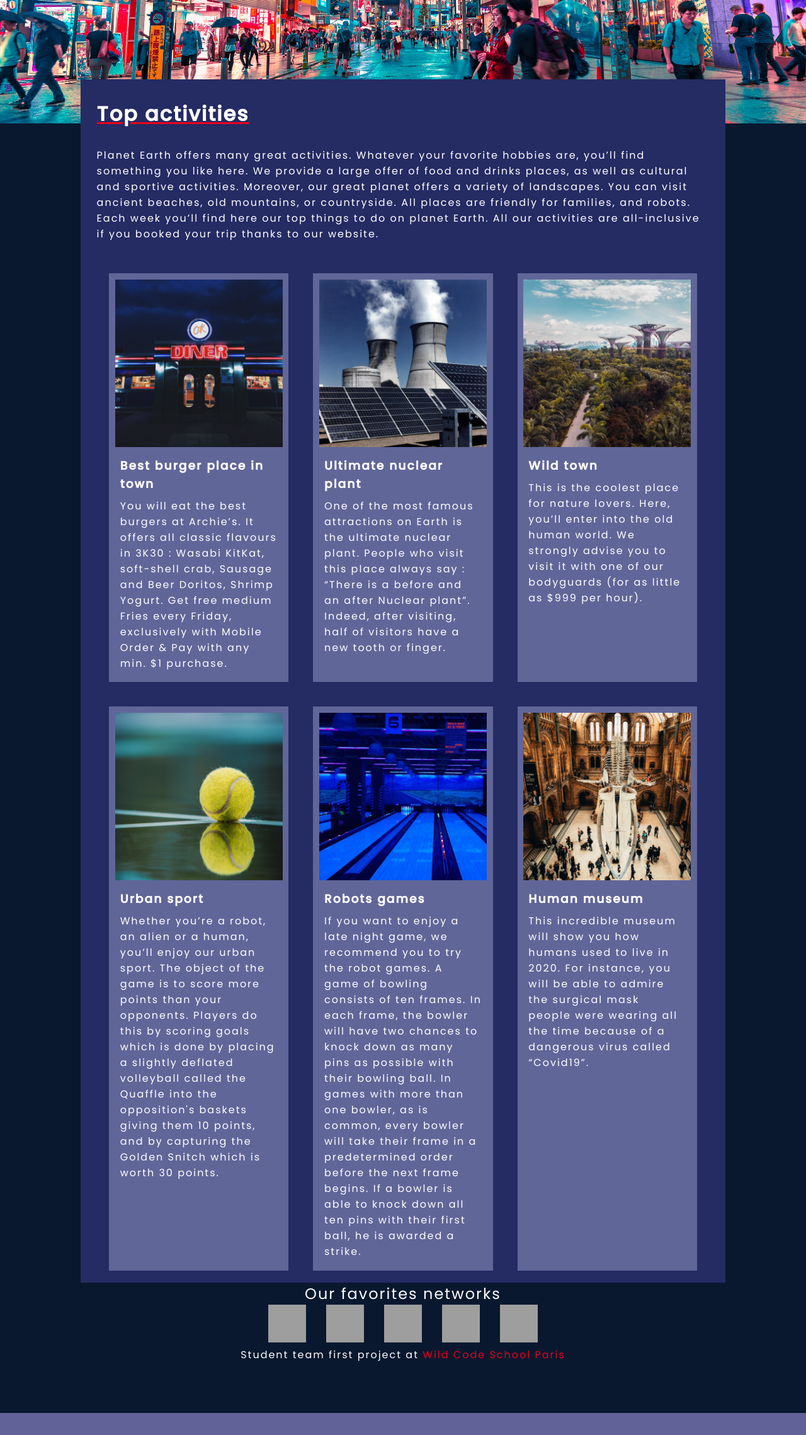
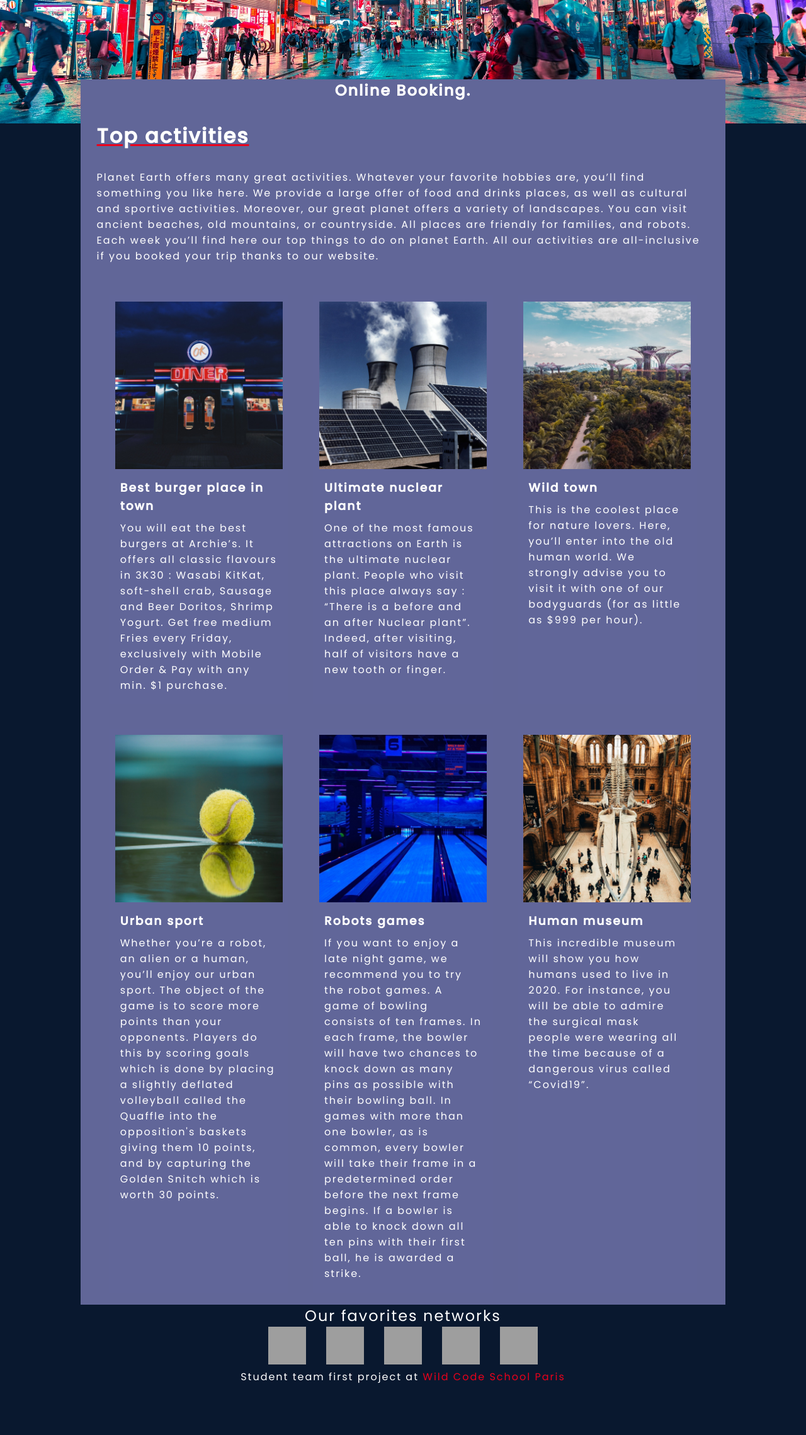
Before and after one commit to LHippolyteCBM/Projo1, a PHP site: page /things-to-do.php in a window 1280 px wide. Shown: the part 284-2563 px from the top of the page at 63% size. Before the commit the page ends 2528 px from the top, so only its background shows below. Run offline with PHP 8.4, Linux system fonts and the light colour scheme; grey boxes are pictures that could not be loaded.

Commit message:
fixing bugs

```diff
--- a/style.css
+++ b/style.css
@@ -959,7 +959,7 @@ footer a {
 }
 
 .main-font-color{
-    background-color: var(--backgroundHight);
+    background-color: #616698;
 }
 
 /*MOBILE */
--- a/things-to-do.php
+++ b/things-to-do.php
@@ -21,6 +21,10 @@
 
 
     <main class ="main-font-color">
+        <h2 class="text-h2" id='h2-activities'>Online Booking.</h2>
+        <div class="rectangle-div-top">
+        </div>
+
         <div class="intro-content">
             <h2>Top activities</h2>
             <p>Planet Earth offers many great activities. Whatever your favorite hobbies are, you’ll find something you like here. We provide a large offer of food and drinks places, as well as cultural and sportive activities. Moreover, our great planet offers a variety of landscapes. You can visit ancient beaches, old mountains, or countryside. All places are friendly for families, and robots.</p>
```
